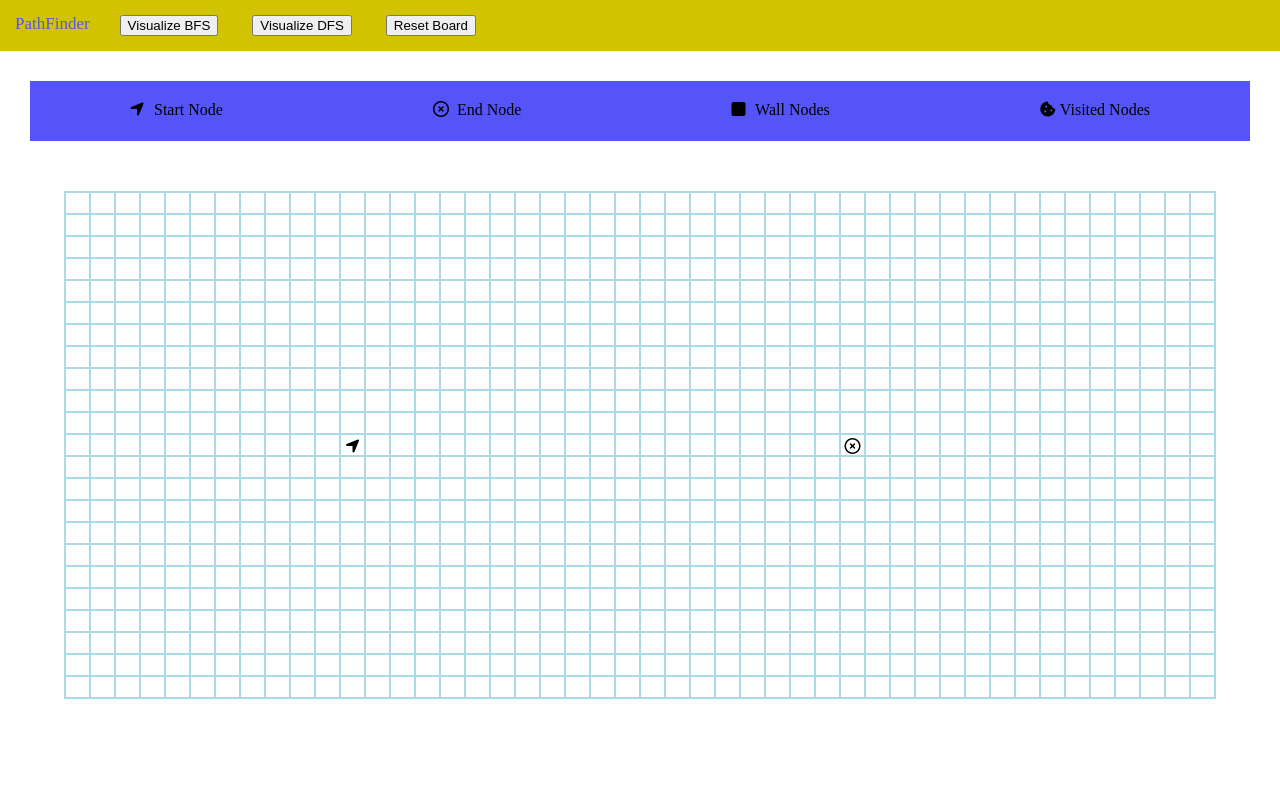
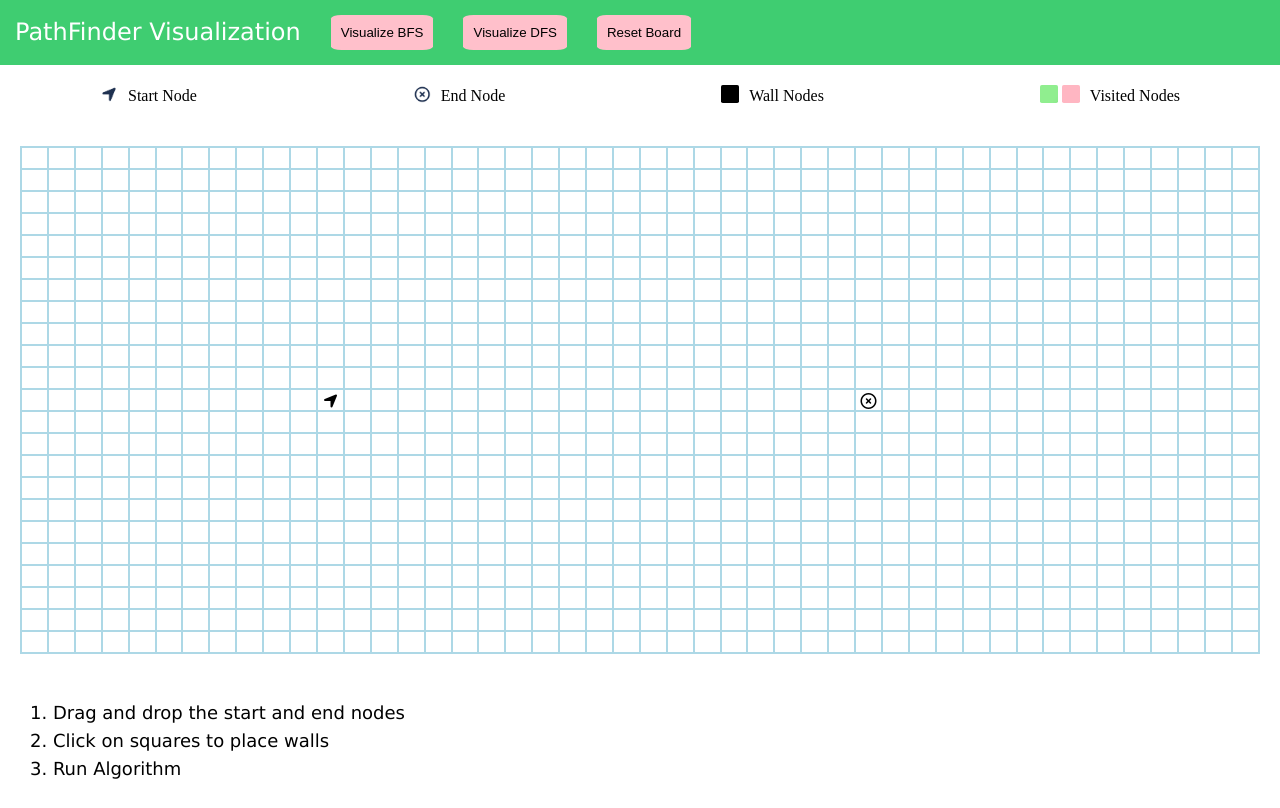
Before and after one commit to junjason/PathFinder, a website: page index.html in a window 1280 px wide. Drawn offline with Linux system fonts and the light colour scheme.

Commit message:
fixed v1 bugs

```diff
--- a/index.html
+++ b/index.html
@@ -13,21 +13,28 @@
 
   <body>
     <div class="nav">
-        <a href="#">PathFinder</a>
-        <button class="visualizeBFS">Visualize BFS</button>
-        <button class="visualizeDFS">Visualize DFS</button>
-        <button class="resetBoard">Reset Board</button>
+      <a href="#" class="main-link">PathFinder Visualization</a>
+      <button class="visualizeBFS">Visualize BFS</button>
+      <button class="visualizeDFS">Visualize DFS</button>
+      <button class="resetBoard">Reset Board</button>
     </div>
 
     <div id="node-key">
-        <div><i class="fa-solid fa-location-arrow"></i> Start Node</div>
-        <div><i class="fa-regular fa-circle-xmark"></i> End Node</div>
-        <div><i class="fa-solid fa-square"></i> Wall Nodes</div>
-        <div><i class="fa-solid fa-cookie-bite"></i>Visited Nodes</div>
+      <div><p class="key-images"><img src = "./src/img/start.png"></p><p class="key-text">Start Node</p></div>
+      <div><p class="key-images"><img src = "./src/img/end.png"></p><p class="key-text">End Node</p></div>
+      <div><p class="key-images"><img src = "./src/img/walls.png"></p><p class="key-text">Wall Nodes</p></div>
+      <div><p class="key-images"><img src = "./src/img/visited_1.png"> <img src = "./src/img/visited_2.png"></p><p class="key-text">Visited Nodes</p></div>
     </div>
 
     <div class="grid-container">
     </div>
+
+    <div id="directions">
+      <p>1. Drag and drop the start and end nodes</p>
+      <p>2. Click on squares to place walls</p>
+      <p>3. Run Algorithm</p>
+    </div>
+
   </body>
 
 </html>
--- a/src/scripts/grid.js
+++ b/src/scripts/grid.js
@@ -21,7 +21,7 @@ class Grid {
                 node.addEventListener("click", () => {
                     if (node.dataset.status === "wall") {
                         node.dataset.status = "unvisited"
-                        node.style.backgroundColor = "white";
+                        node.style.removeProperty("background-color");
                     }
                     else if (node.dataset.status === "unvisited") {
                         node.dataset.status = "wall"
--- a/src/scripts/route.js
+++ b/src/scripts/route.js
@@ -14,16 +14,8 @@ class Route {
         queue.push(this.start);
         this.visitedInOrder = [];
 
-        // debugger;
         while (queue.length !== 0) {
             let next = queue.shift();
-            // if next === end
-            if (this.getPos(next).join("-") === this.getPos(this.end).join("-")) {
-                this.animateVisited();
-                return true;
-            }
-
-            // if not, visit all the neighbors + add them to the queue
             let nextPos = this.getPos(next);
 
             // visit east
@@ -34,6 +26,10 @@ class Route {
                 queue.push(left);
                 visited.add(this.getPos(left).join("-"));
                 if (left.dataset.status !== "end" || left.dataset.status !== "start") left.dataset.status = "visited";
+                if (this.getPos(left).join("-") === this.getPos(this.end).join("-")) {
+                    this.animateVisited();
+                    return true;
+                }
             }
 
             // visit south
@@ -44,6 +40,10 @@ class Route {
                 queue.push(down);
                 visited.add(this.getPos(down).join("-"));
                 if (down.dataset.status !== "end" || down.dataset.status !== "start") down.dataset.status = "visited";
+                if (this.getPos(down).join("-") === this.getPos(this.end).join("-")) {
+                    this.animateVisited();
+                    return true;
+                }
             }
 
             // visit west
@@ -54,6 +54,10 @@ class Route {
                 queue.push(right);
                 visited.add(this.getPos(right).join("-"));
                 if (right.dataset.status !== "end" || right.dataset.status !== "start") right.dataset.status = "visited";
+                if (this.getPos(right).join("-") === this.getPos(this.end).join("-")) {
+                    this.animateVisited();
+                    return true;
+                }
             }
 
             // visit north
@@ -64,6 +68,10 @@ class Route {
                 queue.push(up);
                 visited.add(this.getPos(up).join("-"));
                 if (up.dataset.status !== "end" || up.dataset.status !== "start") up.dataset.status = "visited";
+                if (this.getPos(up).join("-") === this.getPos(this.end).join("-")) {
+                    this.animateVisited();
+                    return true;
+                }
             }
         }
         this.animateVisited();
@@ -79,13 +87,6 @@ class Route {
         // debugger;
         while (stack.length !== 0) {
             let next = stack.pop();
-            // if next === end
-            if (this.getPos(next).join("-") === this.getPos(this.end).join("-")) {
-                this.animateVisited();
-                return true;
-            }
-
-            // if not, visit all the neighbors + add them to the queue
             let nextPos = this.getPos(next);
 
             // visit east
@@ -96,6 +97,10 @@ class Route {
                 stack.push(left);
                 visited.add(this.getPos(left).join("-"));
                 if (left.dataset.status !== "end" || left.dataset.status !== "start") left.dataset.status = "visited";
+                if (this.getPos(left).join("-") === this.getPos(this.end).join("-")) {
+                    this.animateVisited();
+                    return true;
+                }
             }
 
             // visit south
@@ -106,6 +111,10 @@ class Route {
                 stack.push(down);
                 visited.add(this.getPos(down).join("-"));
                 if (down.dataset.status !== "end" || down.dataset.status !== "start") down.dataset.status = "visited";
+                if (this.getPos(down).join("-") === this.getPos(this.end).join("-")) {
+                    this.animateVisited();
+                    return true;
+                }
             }
 
             // visit west
@@ -116,6 +125,10 @@ class Route {
                 stack.push(right);
                 visited.add(this.getPos(right).join("-"));
                 if (right.dataset.status !== "end" || right.dataset.status !== "start") right.dataset.status = "visited";
+                if (this.getPos(right).join("-") === this.getPos(this.end).join("-")) {
+                    this.animateVisited();
+                    return true;
+                }
             }
 
             // visit north
@@ -126,6 +139,10 @@ class Route {
                 stack.push(up);
                 visited.add(this.getPos(up).join("-"));
                 if (up.dataset.status !== "end" || up.dataset.status !== "start") up.dataset.status = "visited";
+                if (this.getPos(up).join("-") === this.getPos(this.end).join("-")) {
+                    this.animateVisited();
+                    return true;
+                }
             }
         }
         this.animateVisited();
--- a/src/styles/grid.scss
+++ b/src/styles/grid.scss
@@ -6,7 +6,7 @@
 }
 
 .grid-container > table {
-    width: 90vw;
+    width: 100vw;
     height: auto;
     overflow: auto;
     margin: 20px;
--- a/src/styles/nav.scss
+++ b/src/styles/nav.scss
@@ -1,11 +1,18 @@
-$yellow: rgb(209, 195, 2);
-$blue: rgb(84, 84, 248);
+$pink: lightpink;
+$green: rgb(63, 205, 113);
 
 
 /* nav styling */
 .nav {
     overflow: hidden;
-    background-color: $yellow;
+    background-color: $green;
+    display: flex;
+}
+
+.main-link {
+    margin-top: 5px;
+    align-items: center;
+    justify-content: center;
 }
 
 .nav a {
@@ -14,11 +21,12 @@ $blue: rgb(84, 84, 248);
     text-align: center;
     padding: 15px;
     text-decoration: none;
-    font-size: 17px;
+    font-size: 24px;
+    font-family:'Lucida Sans', 'Lucida Sans Regular', 'Lucida Grande', 'Lucida Sans Unicode', Geneva, Verdana, sans-serif;
 }
 
 .nav a:hover {
-    color: $blue;
+    color: $pink;
 }
 
 .algo-dropdown {
@@ -28,6 +36,12 @@ $blue: rgb(84, 84, 248);
 
 .nav > button {
     margin: 15px;
+    padding: 10px 10px;
+    background-color: pink;
+    text-decoration: none;
+    display: inline-block;
+    border: none;
+    border-radius: 10%;
 }
 
 /* Node Key Styling */
@@ -37,11 +51,31 @@ $blue: rgb(84, 84, 248);
     align-items: center;
     justify-content: space-between;
     padding: 20px 100px;
-    margin: 30px;
-    background-color: $blue;
+    background-color: white;
 }
 
-#node-key i {
-    width: 20px;
-    height: 20px;
+#node-key img {
+    height: 18px;
+    width: 18px;
+    border-radius: 10%;
 }
+
+.key-text{
+    padding-left: 10px;
+}
+
+#node-key div {
+    display: flex;
+    align-items: center;
+}
+
+// Directions styling
+#directions {
+    padding: 25px;
+}
+
+#directions p {
+    padding: 5px;
+    font-size: 18px;
+    font-family:'Lucida Sans', 'Lucida Sans Regular', 'Lucida Grande', 'Lucida Sans Unicode', Geneva, Verdana, sans-serif;
+}
```
Also changed, not shown: dist/main.css, dist/main.js, src/img/visited.png (deleted), src/img/visited_1.png (added), src/img/visited_2.png (added), src/img/wall.png (deleted), src/img/walls.png (added), 2 other files.
